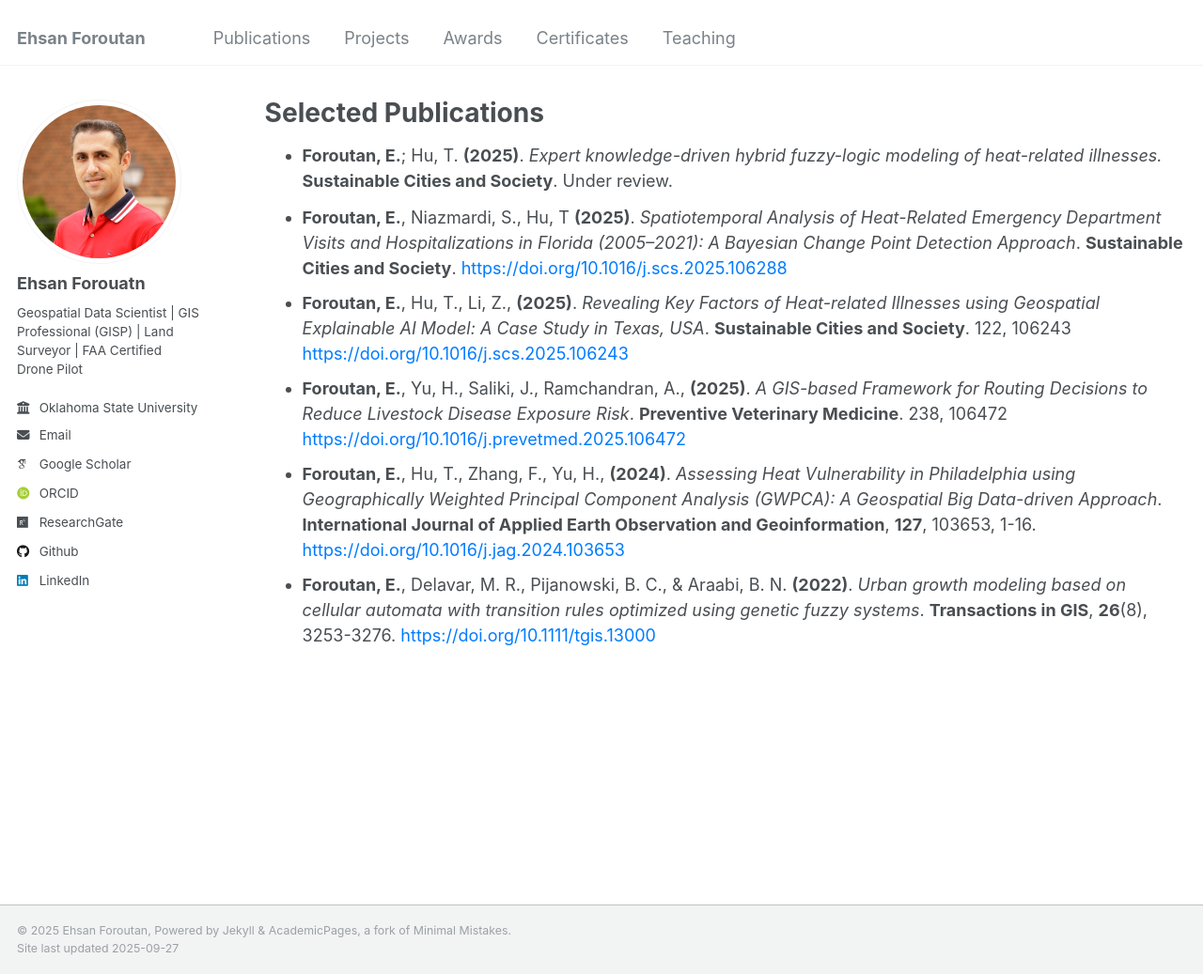
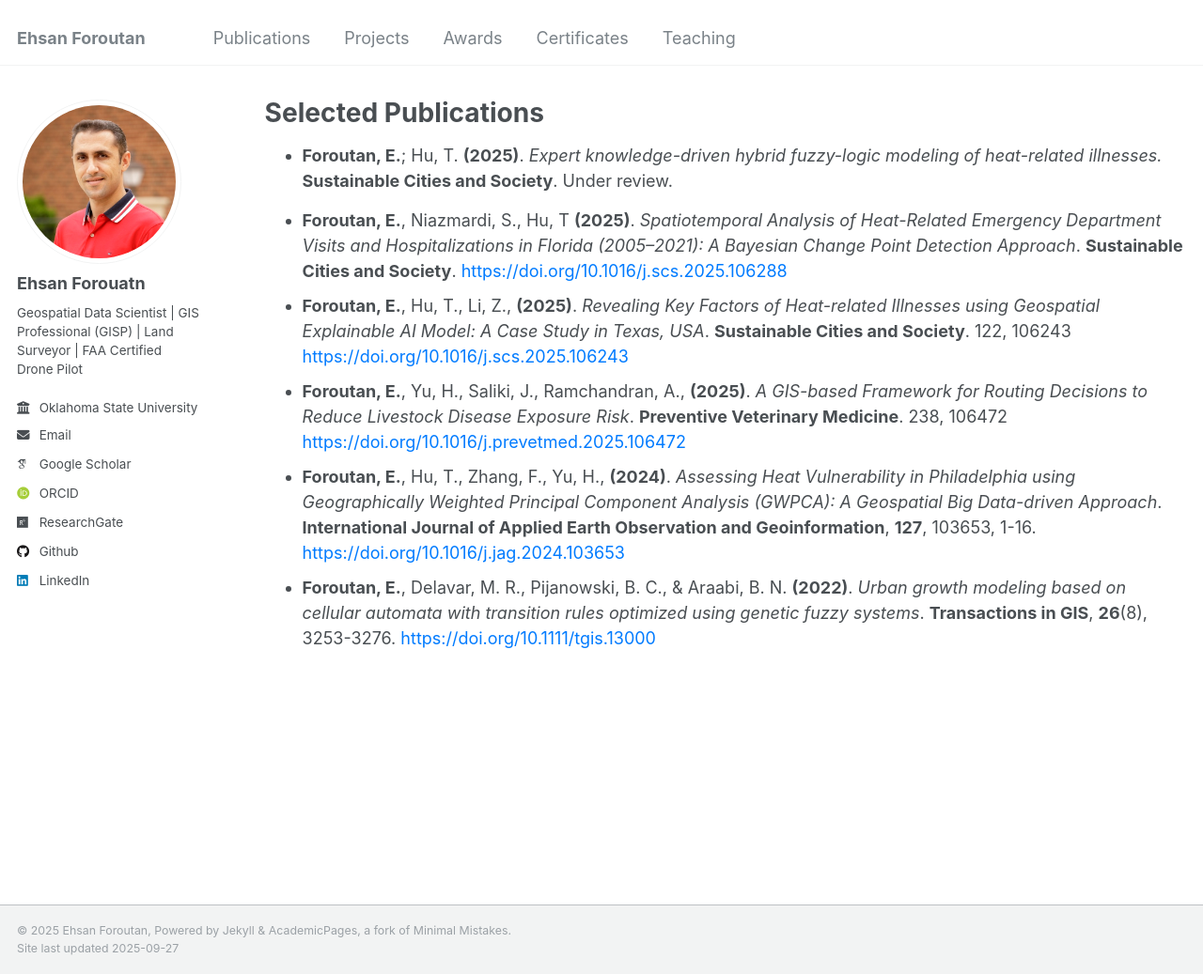
Before and after one commit to eforoutan/eforoutan.github.io, a Jekyll site: the page built from _pages/publications.html, in a window 1280 px wide and 1037 px high. Shown: the whole window at 94% size. Built offline with Jekyll 4.4.1, drawn with Linux system fonts in a browser that asks for light colours; some web fonts are replaced.

Commit message:
Update publications.html

```diff
--- a/_pages/publications.html
+++ b/_pages/publications.html
@@ -6,7 +6,7 @@ author_profile: true
 ---
 <ul>
 
-  <li style="font-size:1rem; line-height:1.5; margin-bottom:12px;">
+  <li style="font-size:1rem; line-height:1.5; margin-bottom:15px;">
     <strong>Foroutan, E.</strong>; Hu, T. <strong>(2025)</strong>.
     <em>Expert knowledge-driven hybrid fuzzy-logic modeling of heat-related illnesses.</em>
     <strong>Sustainable Cities and Society</strong>. Under review.
```
